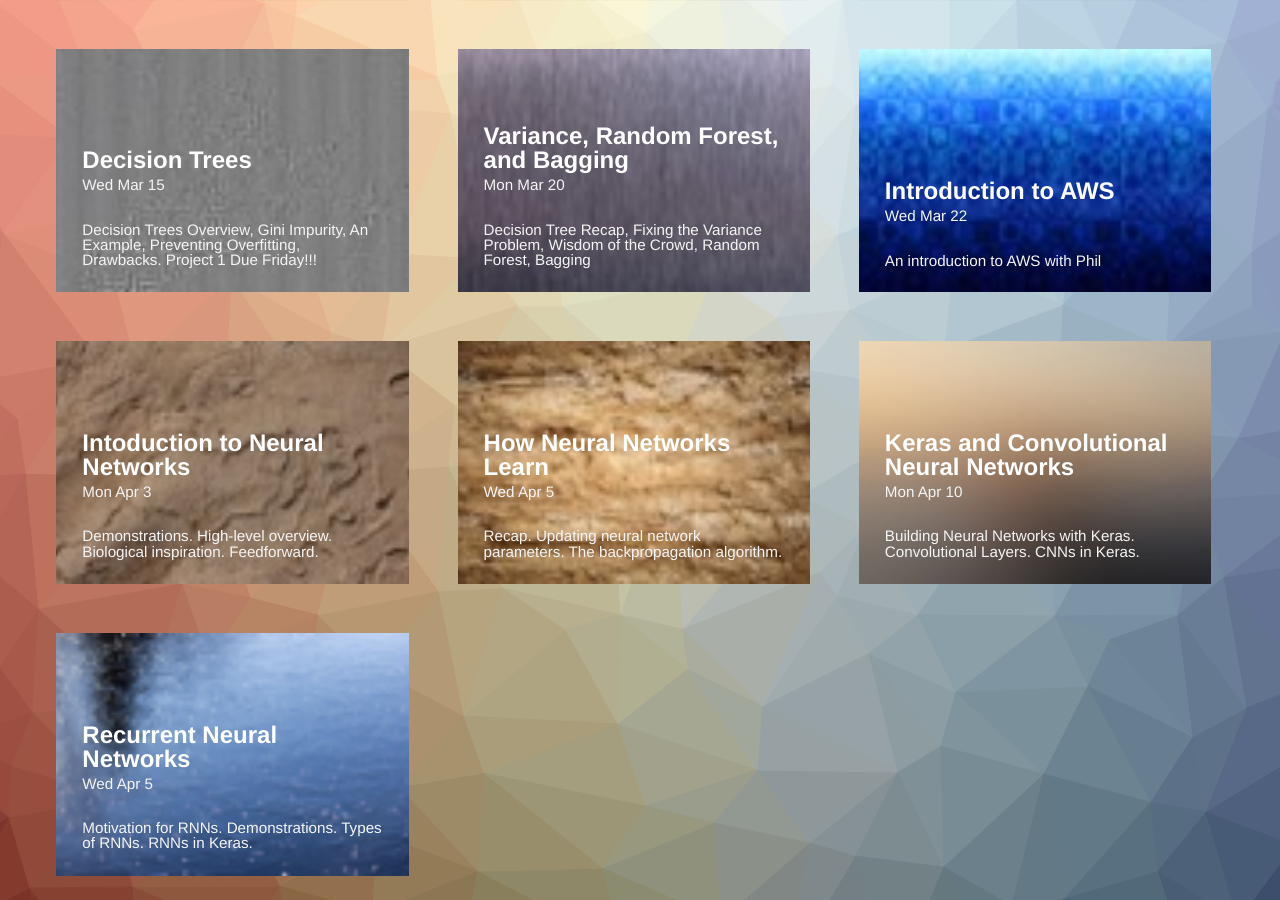
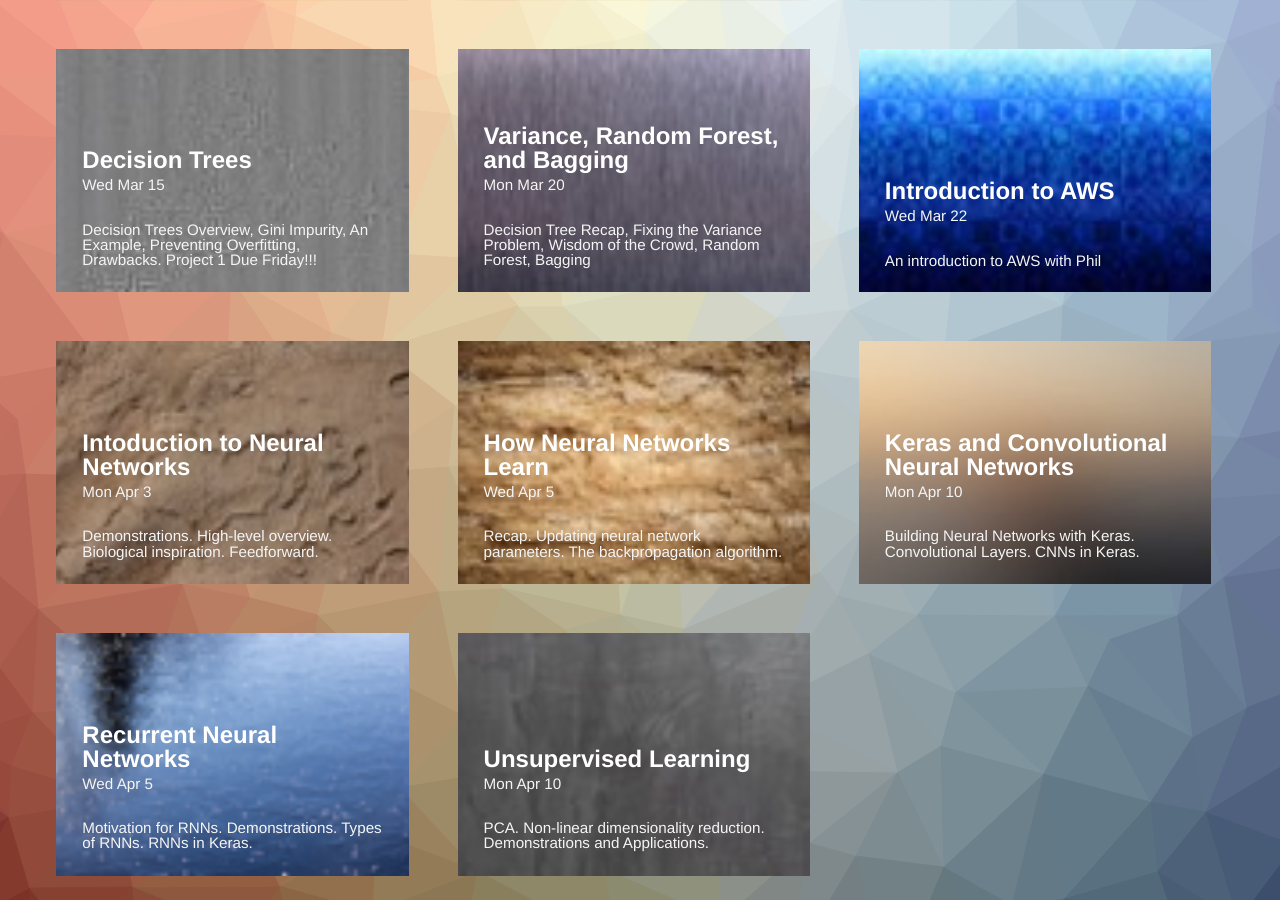
Before and after one commit to kaggledecal/kaggledecal.github.io, a Jekyll site: the page built from index.html, in a window 1280 px wide and 900 px high, scrolled down 1744 px. Built offline with Jekyll 4.4.1, drawn with Linux system fonts in a browser that asks for light colours.

```diff
--- a/_posts/2015-04-7-day-19.markdown
+++ b/_posts/2015-04-7-day-19.markdown
@@ -1,18 +1,12 @@
 ---
-title:  "Convlutional Neural Networks"
-subtitle: "Implementations of CNNs in Keras"
+title:  "Unsupervised Learning"
+subtitle: "PCA. Non-linear dimensionality reduction. Demonstrations and Applications."
 author: "Wferr"
 avatar: "img/authors/wferr.png"
 image: "img/19.jpg"
 datestr: "Mon Apr 10"
 date:   2015-04-7 12:12:12
-published: false
+published: true
 ---
 
-Slides: TBA
-
-Video: TBA
-
-Homework: TBA
-
-Projects: TBA
+[Slides](https://docs.google.com/presentation/d/1GOP8qB2Wg3Jx7-Cx2Z4AcbK2nQFM3cIgGk2zJjkteMs/edit?usp=sharing)
```
